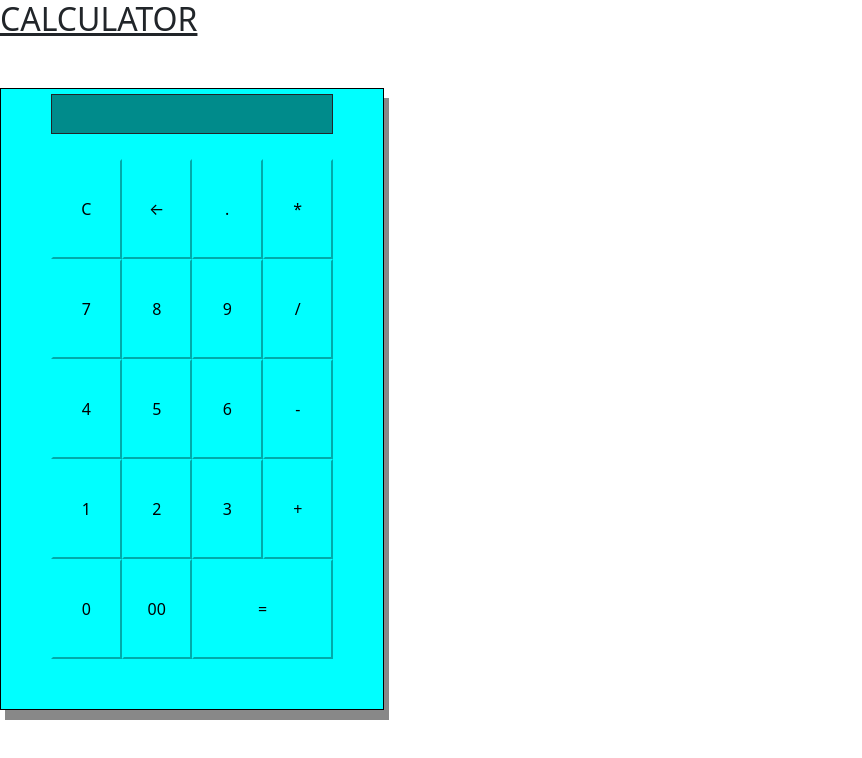
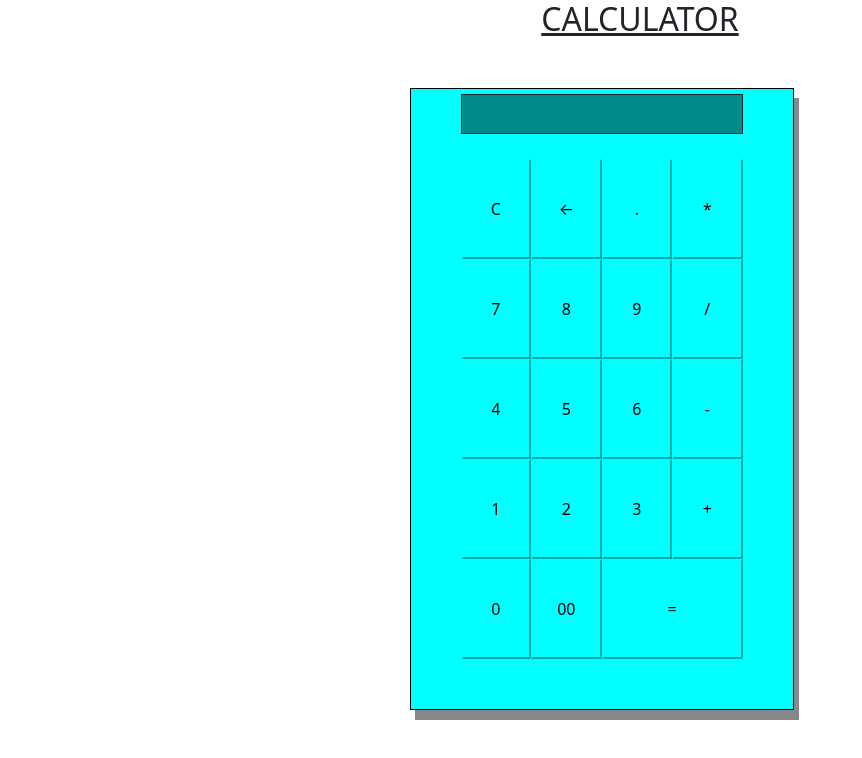
Before and after one commit to velsanjay/Day_3_Calculator, a plain HTML site: page index.html in a window 1280 px wide. Shown: the whole page, without its empty margins (0-862 px from the left). Drawn offline with nearby package versions, Linux system fonts and the light colour scheme.

Commit message:
Update index.html

```diff
--- a/index.html
+++ b/index.html
@@ -10,7 +10,7 @@
     <style>
         .a{
             border: 1px solid black;
-            /* margin-left: 200px; */
+            margin-left: 32%;
             /* margin-right: 200px; */
             margin-top: 50px;
             display: grid;
@@ -43,6 +43,9 @@
         button{
             border-color: aqua;
             background-color: aqua;
+        }
+        h2{
+          text-align: center;
         }
 
     </style>
```
